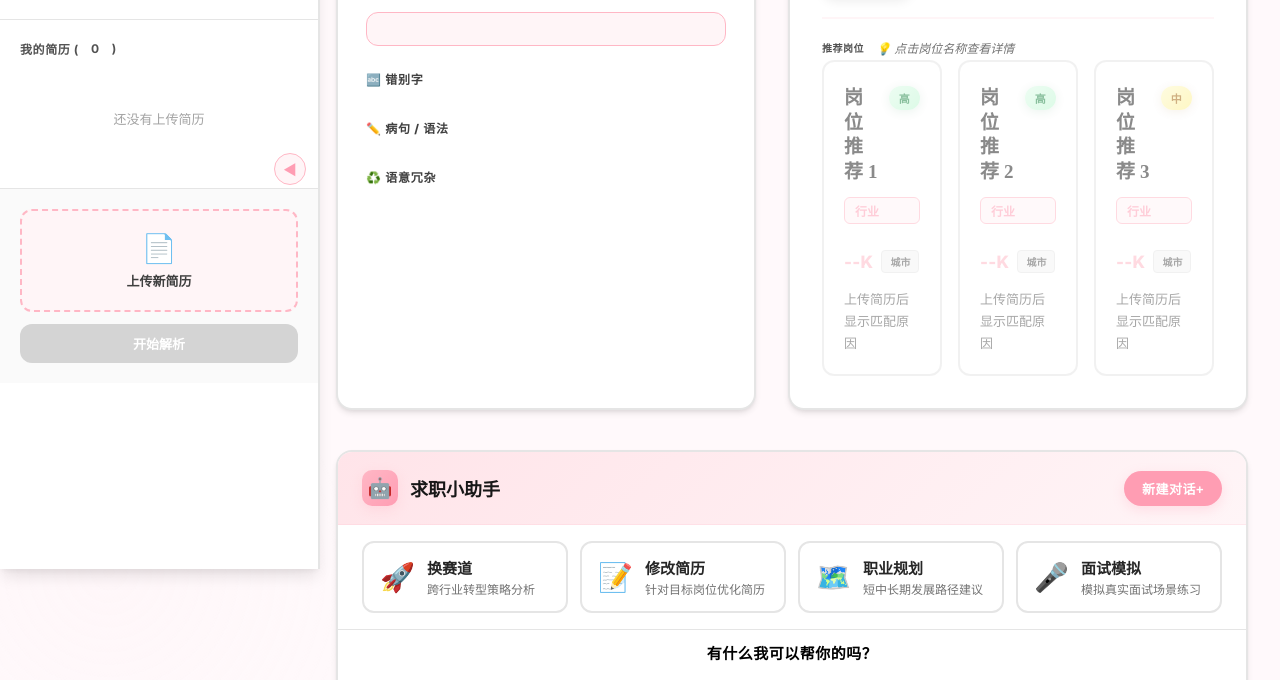
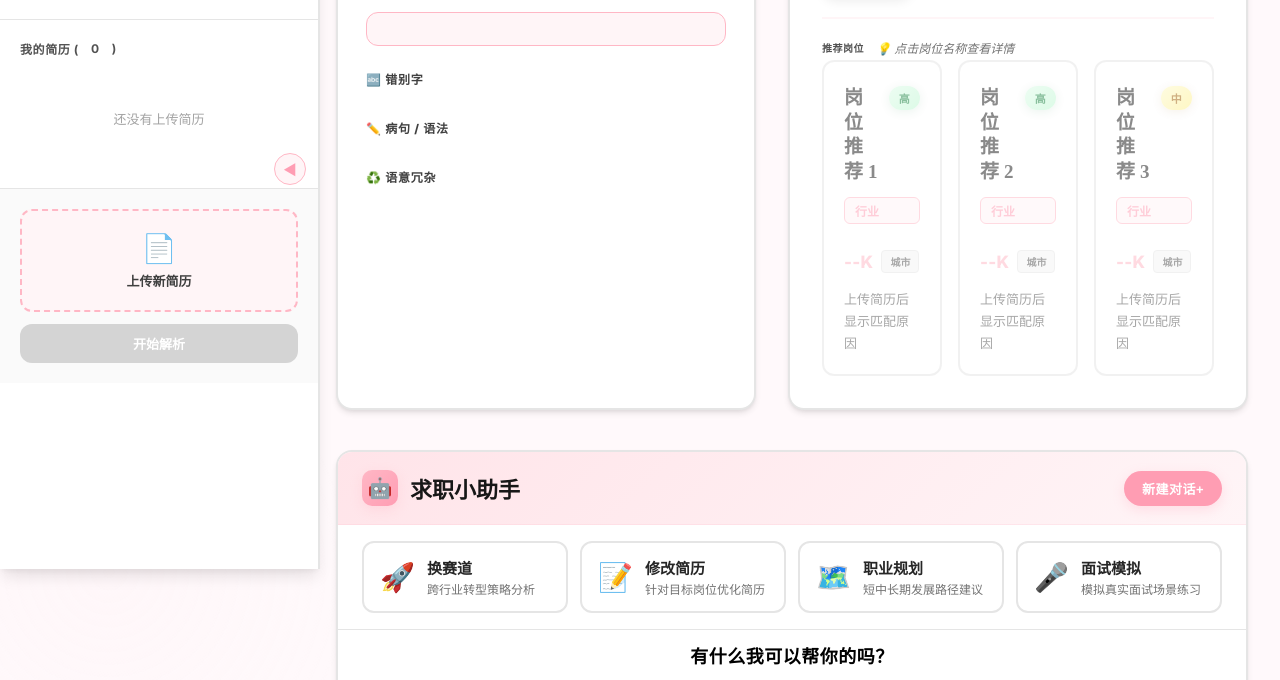
Before and after one commit to catarina-xxxcc/cv_programme, a browser extension: page app.html in a window 1280 px wide. Shown: the part 231-911 px from the top of the page. Drawn offline with Linux system fonts and the light colour scheme.

Commit message:
Agent字体优化
Agent字体优化

```diff
--- a/app.html
+++ b/app.html
@@ -782,7 +782,7 @@
     }
 
     .agent-header-text h3 {
-      font-size: 18px;
+      font-size: 22px;
       font-weight: 800;
       color: var(--gray-900);
       font-family: 'Noto Serif SC', serif;
@@ -821,7 +821,7 @@
     /* --- 引导文字 --- */
     .agent-guide-text {
       padding: 12px 24px 4px;
-      font-size: 15px;
+      font-size: 18px;
       font-weight: 700;
       color: #000000;
       text-align: center;
```
Also changed, not shown: docs/index.html (+2 -2 lines), frontend/index.html (+2 -2 lines), index.html (+2 -2 lines).
